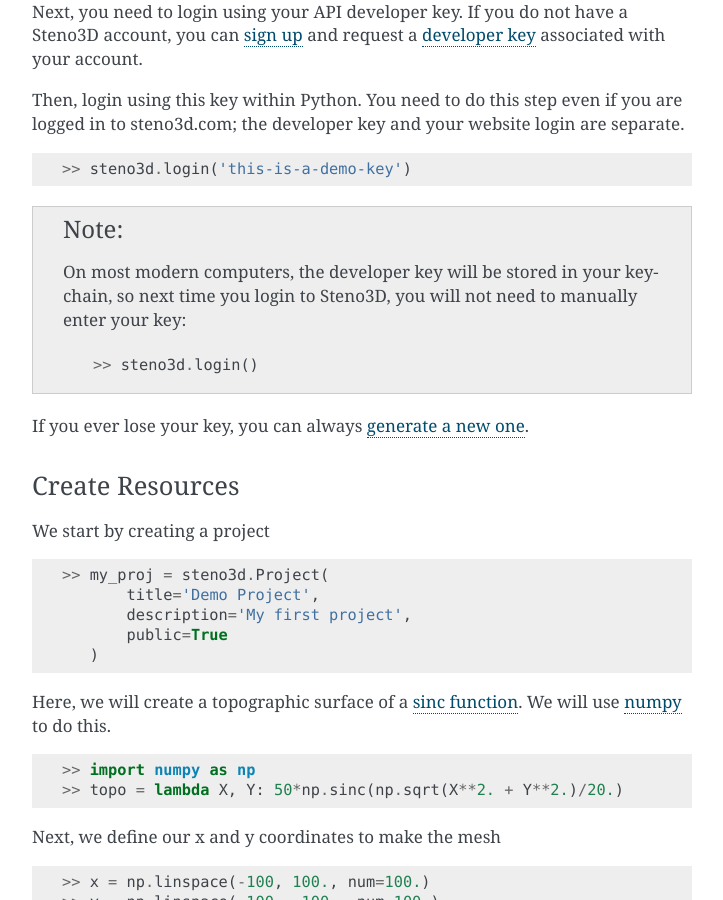
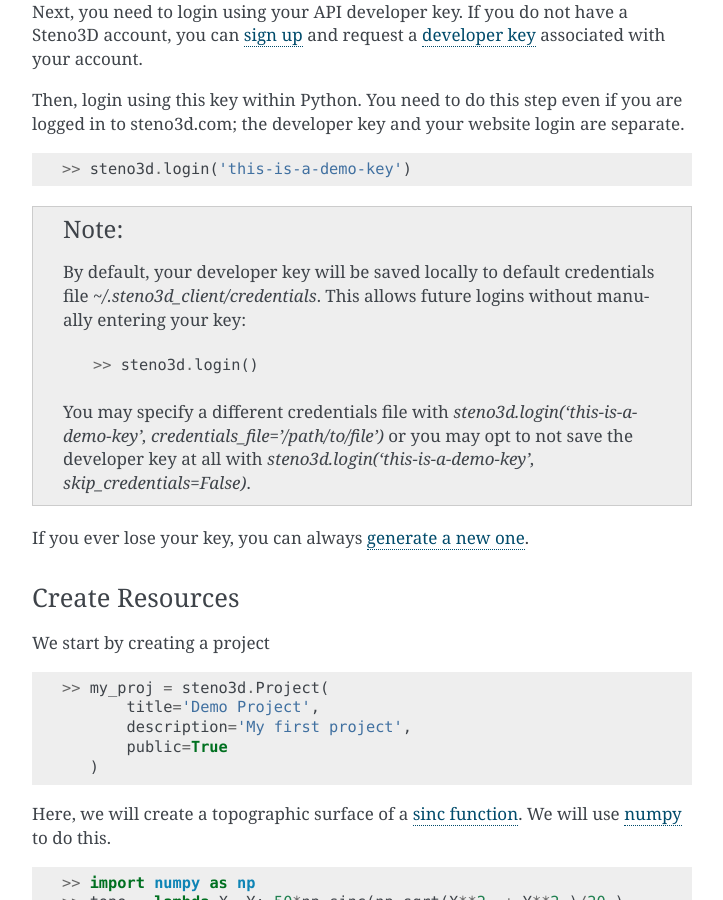
Before and after one commit to Geostatistic/steno3dpy, a Sphinx documentation site: the page built from docs/content/quickstart.rst, in a window 1280 px wide and 900 px high, scrolled down 1383 px. Shown: the whole window, without its empty margins (388-1111 px from the left). Built offline with Sphinx 7.4.7, drawn with Linux system fonts in a browser that asks for light colours.

Commit message:
Document different login procedure

```diff
--- a/docs/content/quickstart.rst
+++ b/docs/content/quickstart.rst
@@ -83,10 +83,16 @@
 
 .. note::
 
-    On most modern computers, the developer key will be stored in your keychain, so
-    next time you login to Steno3D, you will not need to manually enter your key::
+    By default, your developer key will be saved locally to default credentials
+    file `~/.steno3d_client/credentials`. This allows future logins without
+    manually entering your key::
 
         >> steno3d.login()
+
+    You may specify a different credentials file with
+    `steno3d.login('this-is-a-demo-key', credentials_file='/path/to/file')`
+    or you may opt to not save the developer key at all with
+    `steno3d.login('this-is-a-demo-key', skip_credentials=False)`.
 
 If you ever lose your key, you can always `generate a new one <https://steno3d.com/settings/developer>`_.
 
```
